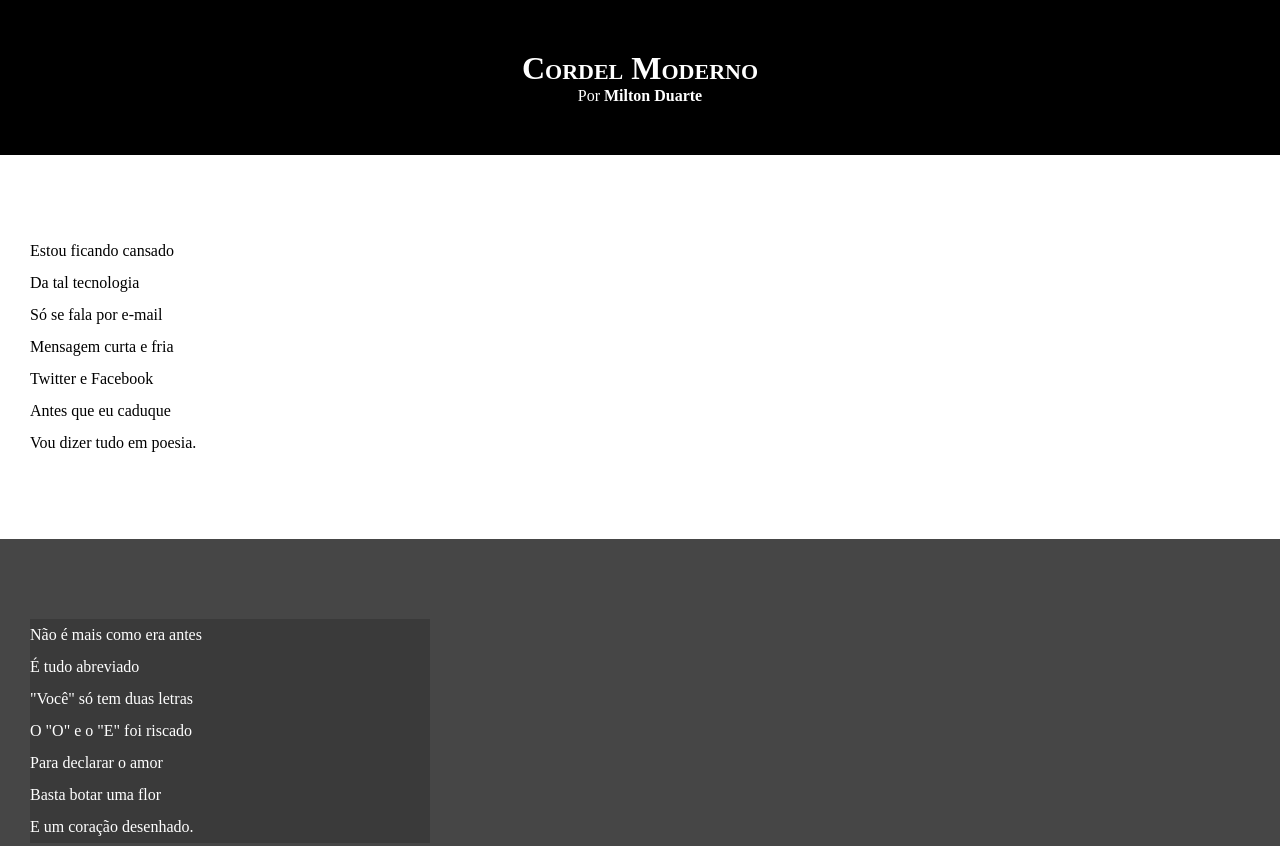
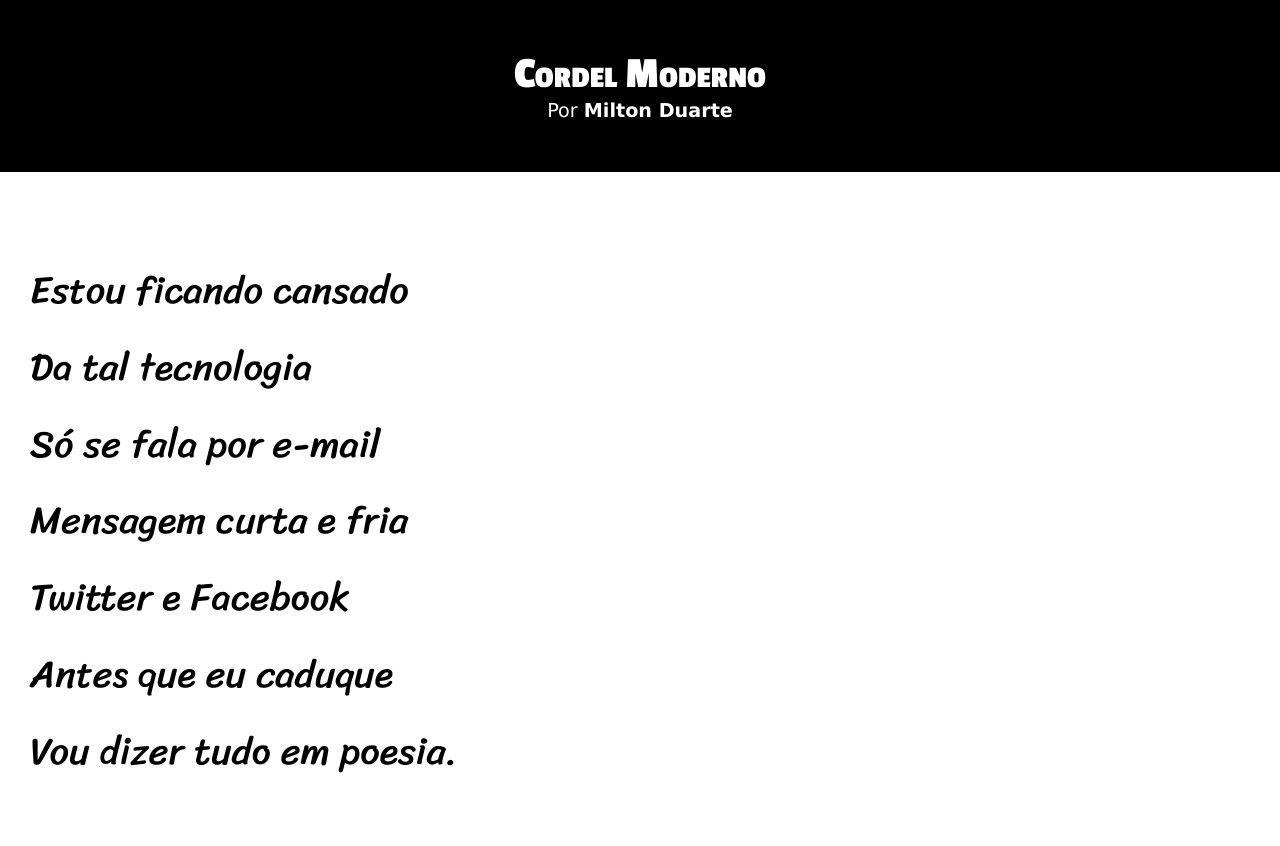
Before and after one commit to VitorHugoFreitass1/projeto-cordel, a plain HTML site: page index.html in a window 1280 px wide. Shown: the top 846 px of the page. Drawn offline with Linux system fonts and the light colour scheme.

Commit message:
Atualização no CSS do projeto

```diff
--- a/style.css
+++ b/style.css
@@ -1,28 +1,44 @@
 @charset "UTF-8";
+
+@import url('https://fonts.googleapis.com/css2?family=Sriracha&display=swap');
+
+@import url('https://fonts.googleapis.com/css2?family=Passion+One:wght@400;700;900&display=swap');
 
 *{
     margin: 0px;
     padding: 0px;
+    font-size: 1em;
+}
+
+
+:root{
+    --fonte3:"Sriracha", cursive ;
+    --fonte2:"Passion One", sans-serif;
+    --fonte1: Verdana, Geneva, Tahoma, sans-serif;
 }
 
 html, body{
     background-color: darkgray;
     min-height: 100vh;
+    font-family: var(--fonte1);
 }
 
 header{
     background-color: black;
     color: white;
     text-align: center;
-}
+    }
 
 header> h1{
     padding-top: 50px;
     font-variant: small-caps;
+    font-family: var(--fonte2);
+    font-size: 3.5vw;
 }
 
 header > p{
     padding-bottom: 50px;
+    font-size: 1.5vw;
 }
 
 header a, footer a {
@@ -40,6 +56,8 @@ section{
     padding-bottom: 10vh;
     line-height: 2em;
     padding-left: 30px;
+    font-family: var(--fonte3);
+    font-size: 3vw;
 }
 
 section.normal {
@@ -53,8 +71,9 @@ section.imagem{
 }
 
 section.imagem > p{
+    display: inline-block;
+    padding: 5px;
     background-color: rgba(0, 0, 0, 0.171);
-    width: 400px;
 }
 
 footer {
```
